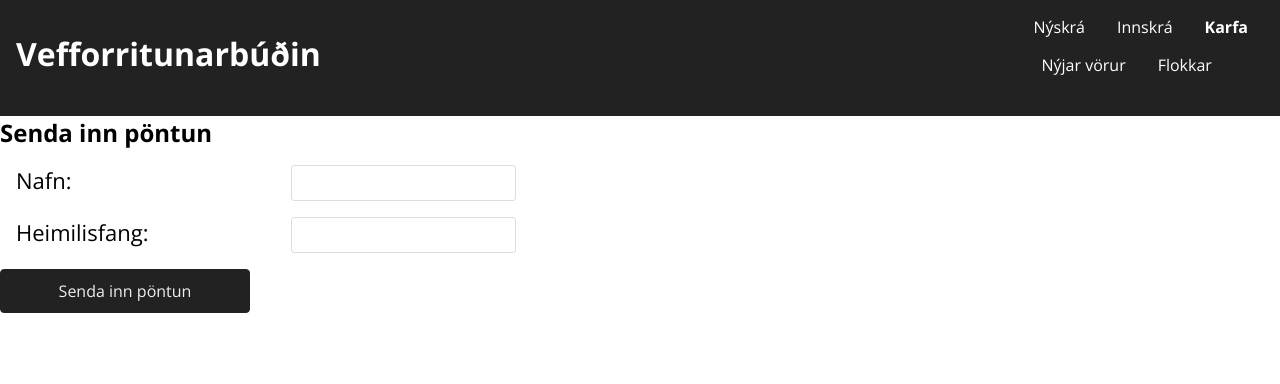
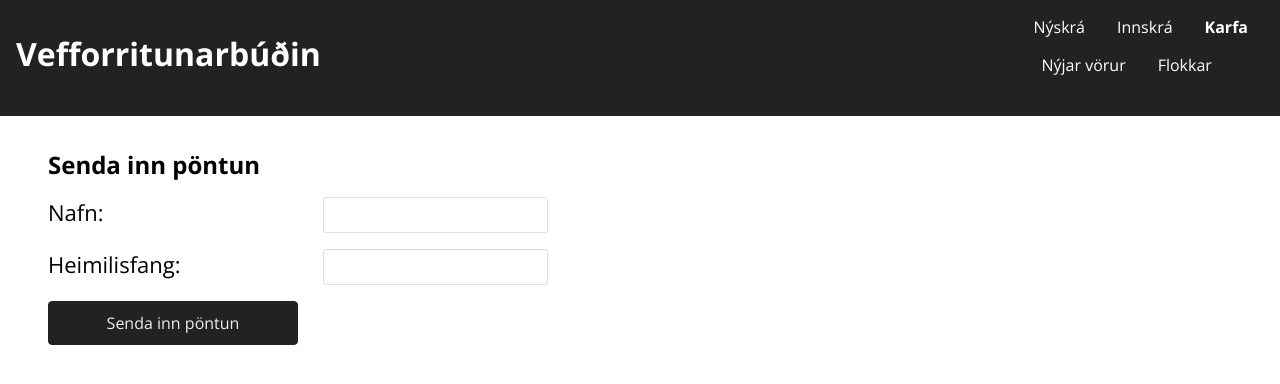
Before and after one commit to bjorgvinhall/Vefforritun2_Hopverkefni2, a React (Create React App) app: page /cart in a window 1280 px wide. Shown: the top 384 px of the page. Built offline with nearby package versions, Linux system fonts and the light colour scheme.

Commit message:
Uppfæra cart og bæta við scss

```diff
--- a/src/routes/cart/Cart.scss
+++ b/src/routes/cart/Cart.scss
@@ -2,3 +2,21 @@
 
 .cart {
 }
+
+.cart__shipping {
+    margin: 2rem;
+}
+
+.cart__shipping__header {
+  margin-left: 1rem;
+}
+
+.cart__shipping p {
+    padding-top: 2rem;
+    padding-left: 1rem; ;
+}
+
+.cart__shipping__button {
+  margin-top: 1rem;
+  padding-left: 1rem;
+}
--- a/src/routes/cart/Cart.tsx
+++ b/src/routes/cart/Cart.tsx
@@ -42,9 +42,9 @@ export default function Cart() {
   }
 
   return (
-    <div className={'shipping'} >
-      <h2>Senda inn pöntun</h2>
-      <div className={'shipping__form'}>
+    <div className={'cart__shipping'} >
+      <h2 className={'cart__shipping__header'}>Senda inn pöntun</h2>
+      <div className={'cart__shipping__form'}>
         <Input
           label={'Nafn:'}
           onChange={onChangeName}>
@@ -54,13 +54,13 @@ export default function Cart() {
           onChange={onChangeAddress}>
         </Input>
       </div>
-      <div className="shipping__button">
+      <div className="cart__shipping__button">
         <Button
           // onClick={onSubmit}
         >
           Senda inn pöntun
         </Button>
-    </div>
+      </div>
     </div>
   );
 }
```
